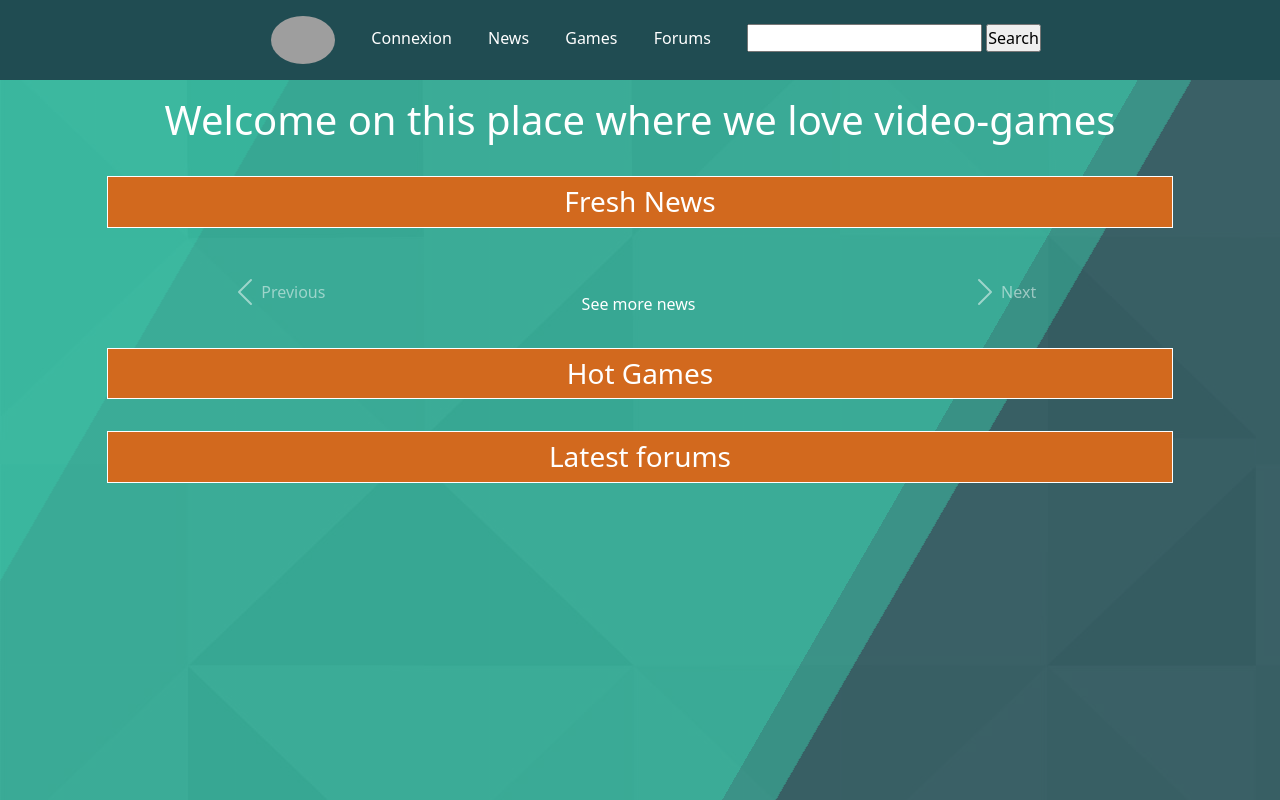
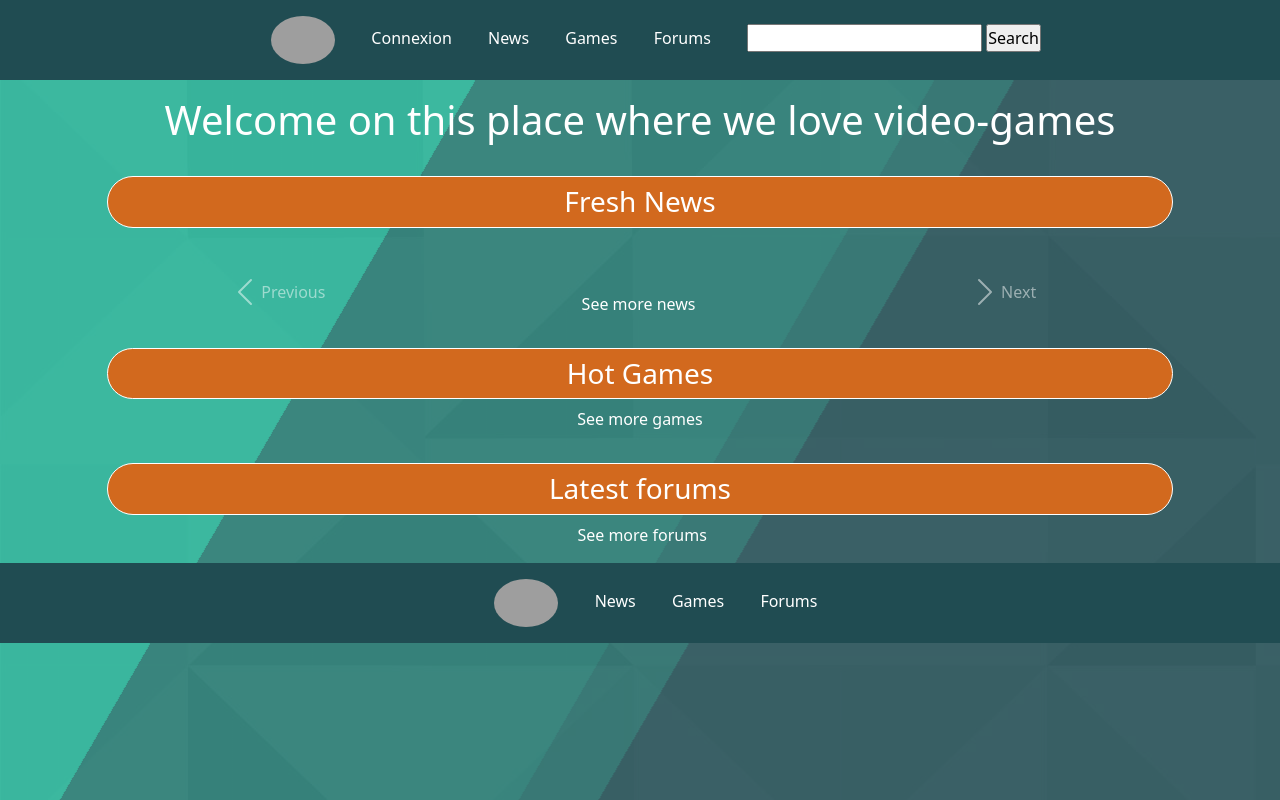
Before and after one commit to Syduta/website-project, a Symfony app: template templates/home.html.twig in a window 1280 px wide. Run offline with Twig, Linux system fonts and the light colour scheme; the template is opened without the code that fills it, so the values that code supplies are empty; some libraries are stand-ins or nearby versions; grey boxes are pictures that could not be loaded.

Commit message:
home done

```diff
--- a/src/Services/GameApi.php
+++ b/src/Services/GameApi.php
@@ -19,7 +19,7 @@
 
         $response = $this->httpClient->request(
             'GET',
-            'https://api.rawg.io/api/games?page_size=12&key=7146302c5fd744509641167c9814fc5e&dates=2019-09-01,2019-09-30&platforms=18,1,7'
+            'https://api.rawg.io/api/games?page_size=15&key=7146302c5fd744509641167c9814fc5e&dates=2019-09-01,2019-09-30&platforms=18,1,7'
         );
 
         return $response->toArray();
--- a/templates/base.html.twig
+++ b/templates/base.html.twig
@@ -43,7 +43,9 @@
 
     {% for message in app.flashes('success') %}
         <div>
-            {% if app.user %}<h3>{{ message }}</h3>{% endif %}
+            {% if app.user %}<h3>{{ message }} <a href="{{ path('update-profile') }}"><img class="user-img"
+                                                                                           src="{{ asset('uploads/images/'~app.user.picture) }}"
+                                                                                           alt=""></a></h3>{% endif %}
         </div>
     {% endfor %}
 </header>
@@ -53,9 +55,9 @@
 
 </main>
 {% endblock %}
-<footer>
+{% block footer %}
 
-</footer>
+{% endblock %}
 <script src="https://code.jquery.com/jquery-3.3.1.slim.min.js" integrity="sha384-q8i/X+965DzO0rT7abK41JStQIAqVgRVzpbzo5smXKp4YfRvH+8abtTE1Pi6jizo" crossorigin="anonymous"></script>
 <script src="https://cdn.jsdelivr.net/npm/popper.js@1.14.7/dist/umd/popper.min.js" integrity="sha384-UO2eT0CpHqdSJQ6hJty5KVphtPhzWj9WO1clHTMGa3JDZwrnQq4sF86dIHNDz0W1" crossorigin="anonymous"></script>
 <script src="https://cdn.jsdelivr.net/npm/bootstrap@4.3.1/dist/js/bootstrap.min.js" integrity="sha384-JjSmVgyd0p3pXB1rRibZUAYoIIy6OrQ6VrjIEaFf/nJGzIxFDsf4x0xIM+B07jRM" crossorigin="anonymous"></script>
--- a/templates/connexion/log-in.html.twig
+++ b/templates/connexion/log-in.html.twig
@@ -1,19 +1,21 @@
 {% extends 'base.html.twig' %}
 {% block main %}
+    <div class=" form text-center offset-4 col-4">
     {% if error %}
         <div>{{ error.messageKey|trans(error.messageData, 'security') }}</div>
     {% endif %}
 
     <form action="{{ path('log-in') }}" method="post">
         <label for="username">Pseudo:</label>
+    <div class="row">
         <input type="text" id="username" name="_username" value="{{ pseudo }}"/>
-
         <label for="password">Password:</label>
         <input type="password" id="password" name="_password"/>
-
+    </div>
         {# If you want to control the URL the user is redirected to on success
         <input type="hidden" name="_target_path" value="/account"/> #}
 
         <button type="submit">Login</button>
     </form>
+    </div>
 {% endblock %}
--- a/templates/front/update-profile.html.twig
+++ b/templates/front/update-profile.html.twig
@@ -1,5 +1,5 @@
 {% extends 'base.html.twig' %}
 
 {% block main %}
-    {{ form(form) }}
+    <div class=" form text-center offset-4 col-4">{{ form(form) }}</div>
 {% endblock %}
--- a/templates/home.html.twig
+++ b/templates/home.html.twig
@@ -2,7 +2,7 @@
 
 {% block main %}
 
-    <h1 class="text-center">Welcome {% if app.user %} {{ app.user.pseudo }} <a href="{{ path('update-profile') }}"><img style="width: 3vw"
+    <h1 class="text-center">Welcome {% if app.user %} {{ app.user.pseudo }} <a href="{{ path('update-profile') }}"><img class="user-img"
                                                                                  src="{{ asset('uploads/images/'~app.user.picture) }}"
                                                                                  alt=""></a> {% endif %} on this place where
         we love video-games</h1>
@@ -20,7 +20,7 @@
                 <div class="carousel-item {% if loop.index0 ==0 %} active {% endif %}">
                     <a href="{{ path('new',{'id':new.id}) }}"><img class="car-img d-block w-100" src="{{ asset('uploads/images/'~new.picture) }}" alt="{{ new.title }}"></a>
                     <div class="carousel-caption d-none d-md-block">
-                        <h5>{{ new.title }}</h5>
+                        <h4 class="car-title">{{ new.title }}</h4>
                     </div>
                 </div>
                 {% endfor %}
@@ -35,6 +35,7 @@
             </a>
         </div>
     </section>
+    <section>
     <div class="offset-2 col-10">
     {% for new in news |slice (4,12) %}
         <article id="news">
@@ -55,13 +56,15 @@
         {% endif %}
     {% endfor %}
         <div class="col-10 d-flex justify-content-center">
-    <a class="more-news" href="{{ path('news') }}">See more news</a>
+    <a class="more more-news" href="{{ path('news') }}">See more news</a>
         </div>
     </div>
+    </section>
+    <section>
     <h3 class="offset-1 col-10">Hot Games</h3>
     {% for game in games.results %}
         <article id="games">
-            <div class="games">
+            <div class="games offset-5 col-10">
                 <a href="{{ path('game',{'id':game.id}) }}">
                     <h4>{{ game.name }}</h4>
                     <img class="img-responsive" src="{{ game.background_image }}" alt="">
@@ -78,8 +81,13 @@
             </div>
         </article>
     {% endfor %}
-
-    <h3 class="offset-1 col-10">Latest forums</h3>
+    <div class="offset-1 col-10 d-flex justify-content-center">
+    <a class="more more-games" href="{{ path('games') }}">See more games</a>
+    </div>
+    </section>
+    <section>
+        <h3 class="offset-1 col-10">Latest forums</h3>
+        <div class="offset-2 col-9">
     {% for forum in forums %}
 
         <article id="forums">
@@ -99,6 +107,22 @@
         {% endif %}
 
     {% endfor %}
+            <div class="offset-1 col-10 d-flex justify-content-center">
+                <a class="more more-forums" href="{{ path('forums') }}">See more forums</a>
+            </div>
+        </div>
+    </section>
+{% endblock %}
 
-
+{% block footer %}
+    <footer>
+        <nav>
+            <ul>
+                <li><a href="{{ path('home') }}"><img class="logo img-responsive" src="https://upload.wikimedia.org/wikipedia/commons/thumb/d/d5/CD_autolev_crop.jpg/200px-CD_autolev_crop.jpg" alt=""></a></li>
+                <li><a href="{{ path('news') }}">News</a></li>
+                <li><a href="{{ path('games') }}">Games</a></li>
+                <li><a href="{{ path('forums') }}">Forums</a></li>
+            </ul>
+        </nav>
+    </footer>
 {% endblock %}
```
Also changed, not shown: public/assets/css/style.css, public/assets/sass/blocks/_background.scss, public/assets/sass/blocks/_home.scss, public/assets/sass/blocks/_news.scss (added), public/assets/sass/style.scss, 1 other file.
